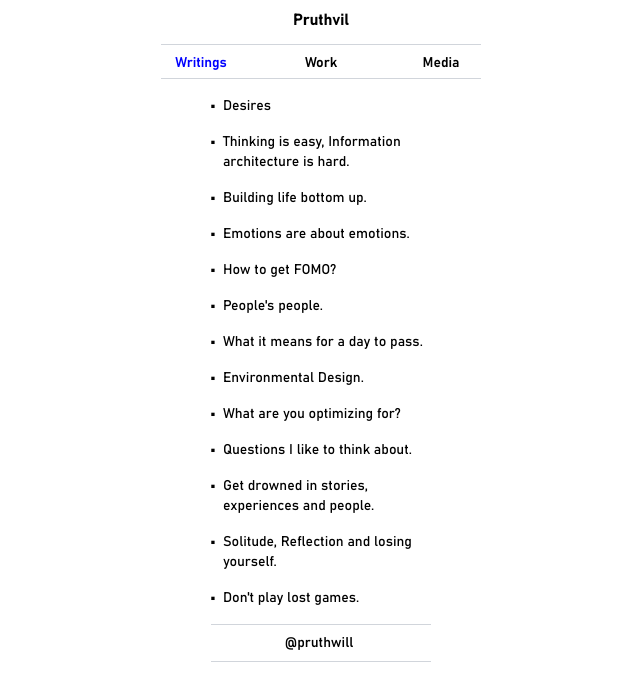
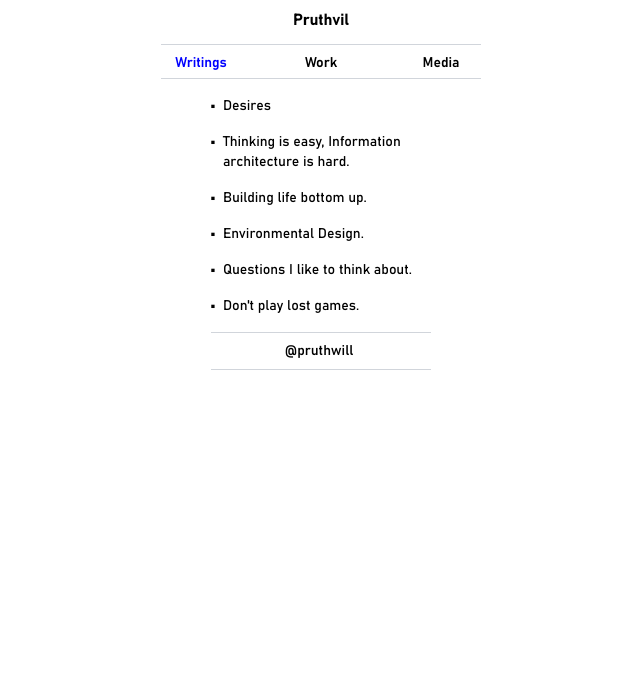
Before and after one commit to pruthvill/blog, a Next.js app: page /writings in a window 1280 px wide. Shown: the top 688 px of the page, without its empty margins (319-959 px from the left). Built offline with nearby package versions, Linux system fonts and the light colour scheme.

Commit message:
Update page.tsx

```diff
--- a/app/writings/page.tsx
+++ b/app/writings/page.tsx
@@ -6,15 +6,15 @@ const Writings = () => {
     { title: "Desires", href: "/writings/posts/desires" },
     { title: "Thinking is easy, Information architecture is hard.", href: "/writings/posts/thinking" },
     { title: "Building life bottom up.", href: "/writings/posts/bottom-up" },
-    { title: "Emotions are about emotions.", href: "/writings/posts/emotions" },
-    { title: "How to get FOMO?", href: "/writings/posts/fomo" },
-    { title: "People's people.", href: "/writings/posts/people" },
-    { title: "What it means for a day to pass.", href: "/writings/posts/day" },
+    // { title: "Emotions are about emotions.", href: "/writings/posts/emotions" },
+    // { title: "How to get FOMO?", href: "/writings/posts/fomo" },
+    // { title: "People's people.", href: "/writings/posts/people" },
+    // { title: "What it means for a day to pass.", href: "/writings/posts/day" },
     { title: "Environmental Design.", href: "/writings/posts/env-design" },
-    { title: "What are you optimizing for?", href: "/writings/posts/optimizing" },
+    // { title: "What are you optimizing for?", href: "/writings/posts/optimizing" },
     { title: "Questions I like to think about.", href: "/writings/posts/questions" },
-    { title: "Get drowned in stories, experiences and people.", href: "/writings/posts/drowned" },
-    { title: "Solitude, Reflection and losing yourself.", href: "/writings/posts/srl" },
+    // { title: "Get drowned in stories, experiences and people.", href: "/writings/posts/drowned" },
+    // { title: "Solitude, Reflection and losing yourself.", href: "/writings/posts/srl" },
     { title: "Don't play lost games.", href: "/writings/posts/games" },
   ];
 
```
